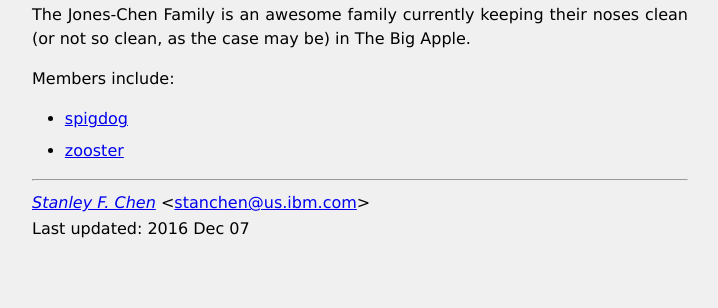
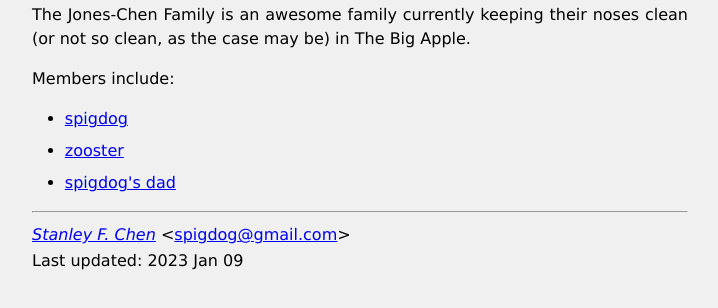
Before and after one commit to spigdog/spigdog.github.io, a plain HTML site: page index.html in a window 1280 px wide. Shown: the part 90-398 px from the top of the page, without its empty margins (280-998 px from the left). Drawn offline with nearby package versions, Linux system fonts and the light colour scheme; some packages are replaced by stand-ins of ours.

Commit message:
Added link to Dad's web page.

```diff
--- a/index.html
+++ b/index.html
@@ -22,9 +22,11 @@ their noses clean (or not so clean, as the case may be) in The Big Apple.</p>
 <p><a href="spigdog/">spigdog</a></p>
 </li><li>
 <p><a href="zooster/">zooster</a></p>
+</li><li>
+<p><a href="http://ctchen.me/">spigdog's dad</a></p>
 </li></ul>
 </p>
 <hr></hr>
-<p class="signature"><a href="http://joneschen.org/spigdog/"><em>Stanley F. Chen</em></a> &lt;<a href="mailto:stanchen@us.ibm.com">stanchen@us.ibm.com</a>&gt;<br></br>Last updated: 2016 Dec 07</p>
+<p class="signature"><a href="http://joneschen.org/spigdog/"><em>Stanley F. Chen</em></a> &lt;<a href="mailto:spigdog@gmail.com">spigdog@gmail.com</a>&gt;<br></br>Last updated: 2023 Jan 09</p>
 </body>
 </html>
```
